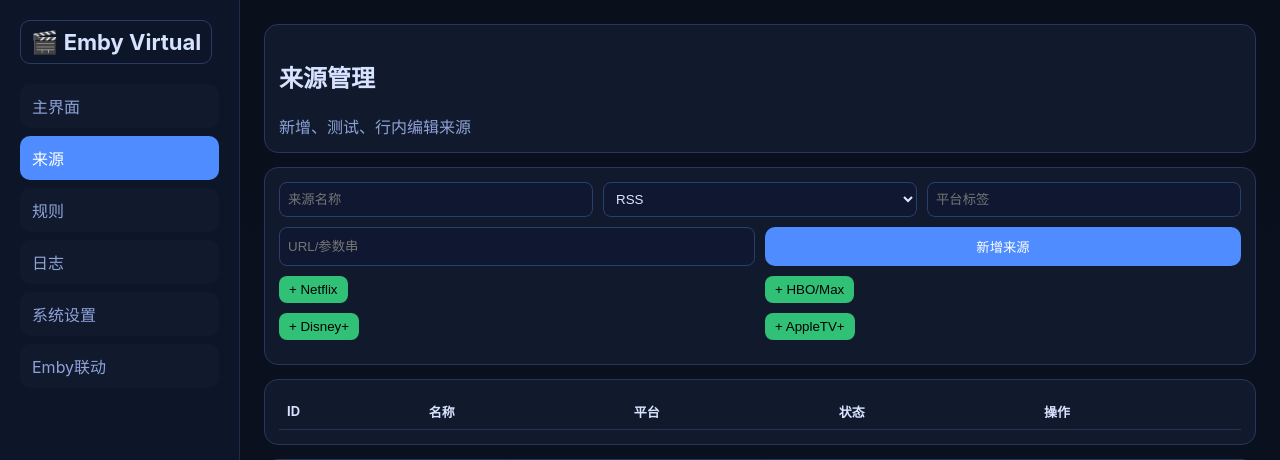
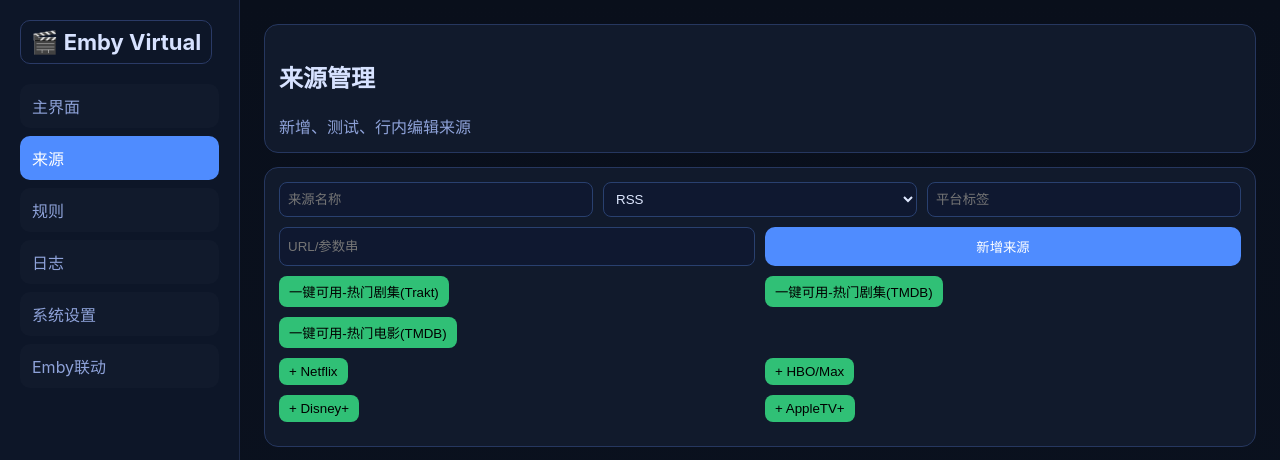
Before and after one commit to xiaoayuan/emby-rss-virtual, a FastAPI app: page /sources in a window 1280 px wide. Shown: the top 460 px of the page. Run offline with FastAPI, Linux system fonts and the light colour scheme; data that the repository does not hold is empty; parts of the project's set-up code (start-up, migrations or seed data) failed here and were passed over.

Commit message:
Add quick-start preset sources for zero-parameter setup

```diff
--- a/app/main.py
+++ b/app/main.py
@@ -51,6 +51,10 @@ PRESET_SOURCES = {
     "tmdb_movie": {"name": "TMDB 热门电影", "kind": "tmdb", "rss_url": "media=movie&region=US&limit=30", "platform": "TMDB"},
     "jw_hk_netflix_popular": {"name": "JustWatch HK Netflix 热门", "kind": "justwatch", "rss_url": "country=HK&content=show&provider=nfx&mode=popular&limit=30", "platform": "JustWatch"},
     "jw_hk_netflix_latest": {"name": "JustWatch HK Netflix 最新", "kind": "justwatch", "rss_url": "country=HK&content=show&provider=nfx&mode=latest&limit=30", "platform": "JustWatch"},
+
+    "safe_trakt_hot": {"name": "一键可用-热门剧集(Trakt)", "kind": "trakt", "rss_url": "kind=shows&mode=trending&limit=30", "platform": "QuickStart"},
+    "safe_tmdb_tv": {"name": "一键可用-热门剧集(TMDB)", "kind": "tmdb", "rss_url": "media=tv&region=US&limit=30", "platform": "QuickStart"},
+    "safe_tmdb_movie": {"name": "一键可用-热门电影(TMDB)", "kind": "tmdb", "rss_url": "media=movie&region=US&limit=30", "platform": "QuickStart"},
 }
 
 
--- a/app/rss.py
+++ b/app/rss.py
@@ -50,12 +50,13 @@ def fetch_tmdb_titles(param_text: str) -> List[str]:
     media = p.get("media", "tv")  # tv/movie
     region = p.get("region", "US")
     provider = p.get("provider", "")
+    sort_by = p.get("sort", "popularity.desc")
     limit = _to_int(p.get("limit", "30"), 30)
 
     url = f"https://api.themoviedb.org/3/discover/{media}"
     q = {
         "api_key": api_key,
-        "sort_by": "popularity.desc",
+        "sort_by": sort_by,
         "watch_region": region,
         "include_adult": "false",
         "page": 1,
--- a/app/templates/sources.html
+++ b/app/templates/sources.html
@@ -10,6 +10,11 @@
     </div>
     <div class="row"><input name="rss_url" placeholder="URL/参数串" required /><button class="btn" type="submit">新增来源</button></div>
   </form>
+  <div class="row">
+    <form method="post" action="/sources/preset"><input type="hidden" name="code" value="safe_trakt_hot"><button class="mini ok">一键可用-热门剧集(Trakt)</button></form>
+    <form method="post" action="/sources/preset"><input type="hidden" name="code" value="safe_tmdb_tv"><button class="mini ok">一键可用-热门剧集(TMDB)</button></form>
+    <form method="post" action="/sources/preset"><input type="hidden" name="code" value="safe_tmdb_movie"><button class="mini ok">一键可用-热门电影(TMDB)</button></form>
+  </div>
   <div class="row">
     <form method="post" action="/sources/preset"><input type="hidden" name="code" value="netflix"><button class="mini ok">+ Netflix</button></form>
     <form method="post" action="/sources/preset"><input type="hidden" name="code" value="hbo"><button class="mini ok">+ HBO/Max</button></form>
```
